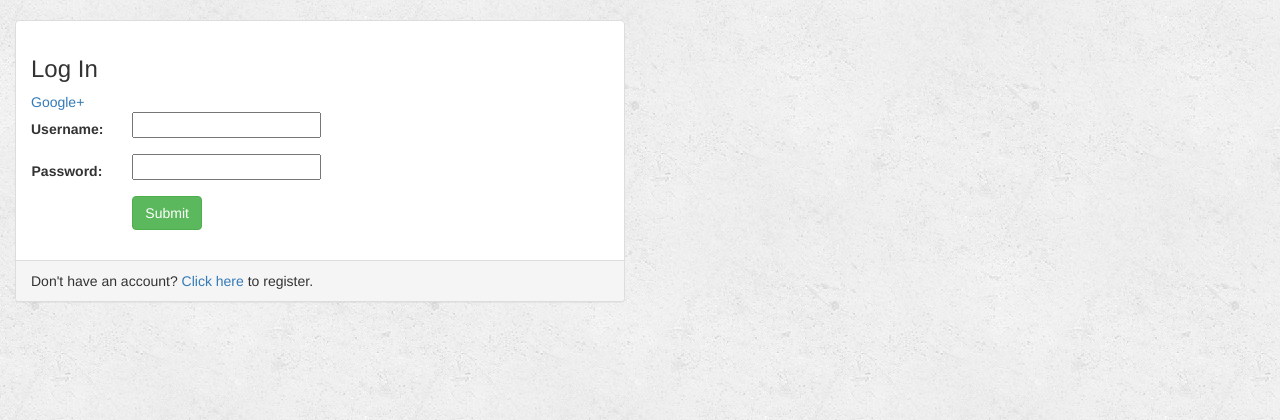
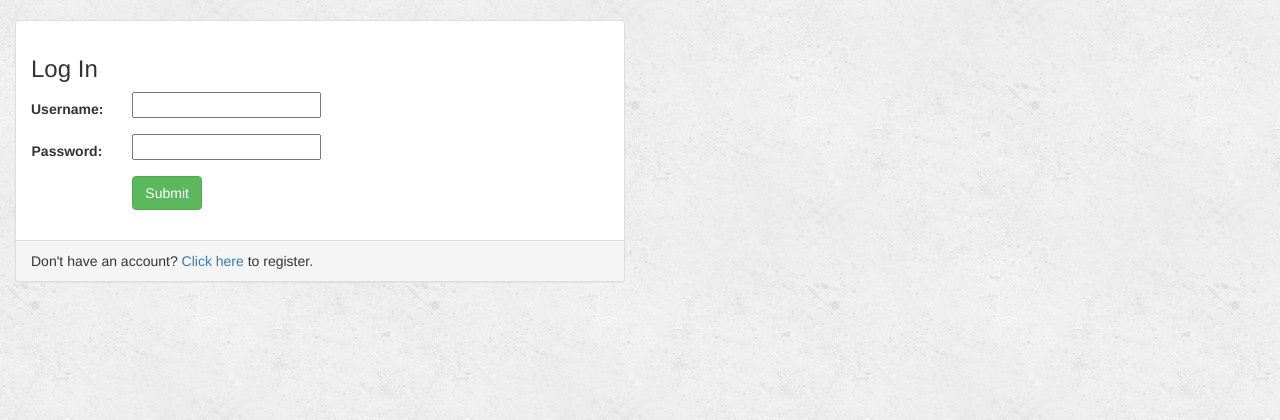
Before and after one commit to punit121/Music, a Django app: page / in a window 1280 px wide. Shown: the part 52-472 px from the top of the page. Run offline with Django 3.2, Linux system fonts and the light colour scheme; some libraries are stand-ins or nearby versions.

Commit message:
url improved

```diff
--- a/music/templates/music/login.html
+++ b/music/templates/music/login.html
@@ -10,7 +10,7 @@
             <div class="panel panel-default">
                 <div class="panel-body">
                     <h3>Log In</h3>
-                      <a href="http://localhost:8000/login/google-oauth2/">Google+</a>
+
 
                     {% if error_message %}
                         <p><strong>{{ error_message }}</strong></p>
--- a/website/urls.py
+++ b/website/urls.py
@@ -5,7 +5,7 @@ from django.conf.urls.static import static
 
 urlpatterns = [
     url(r'^admin/', admin.site.urls),
-    url(r'^music/', include('music.urls')),
+  #  url(r'^music/', include('music.urls')),
     url(r'^', include('music.urls')),
 ]
 
```
